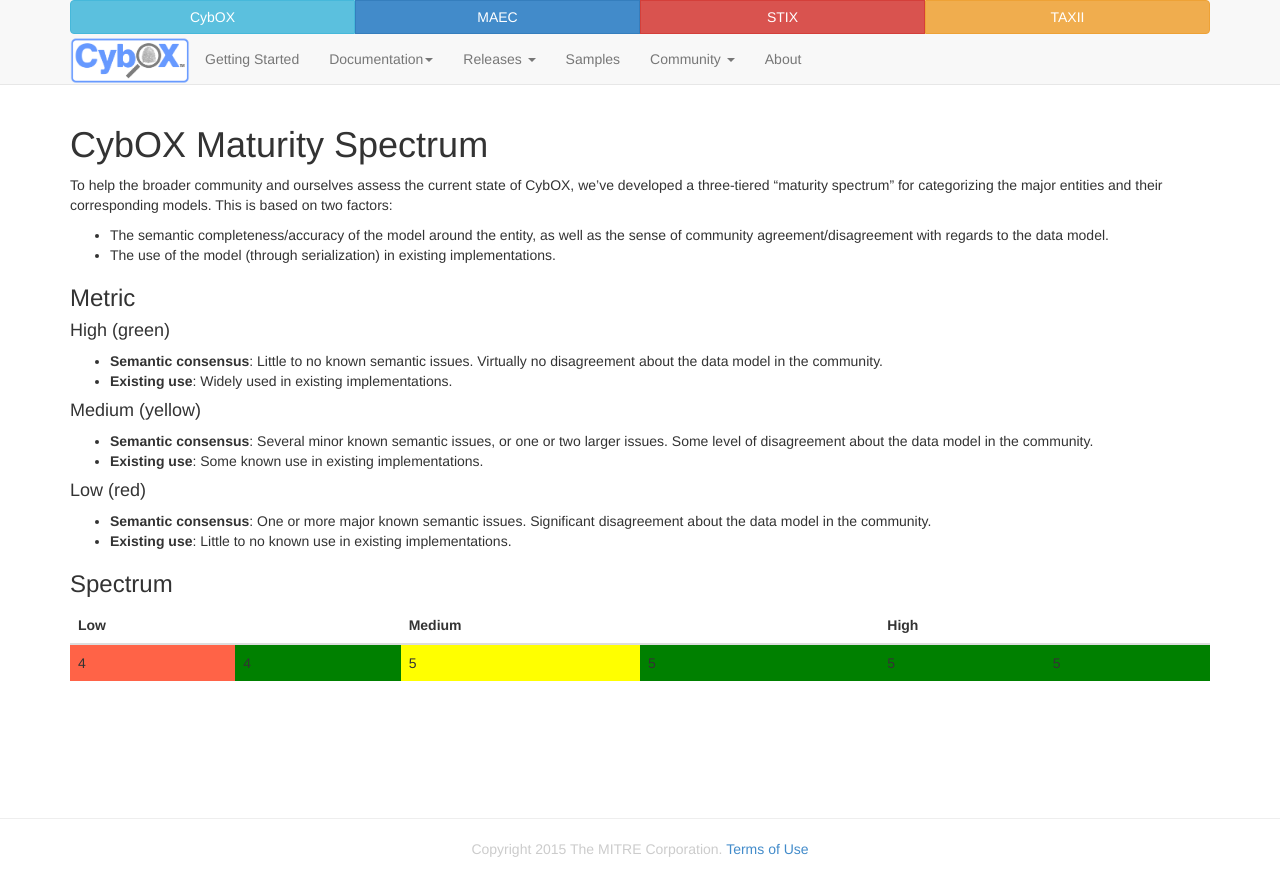
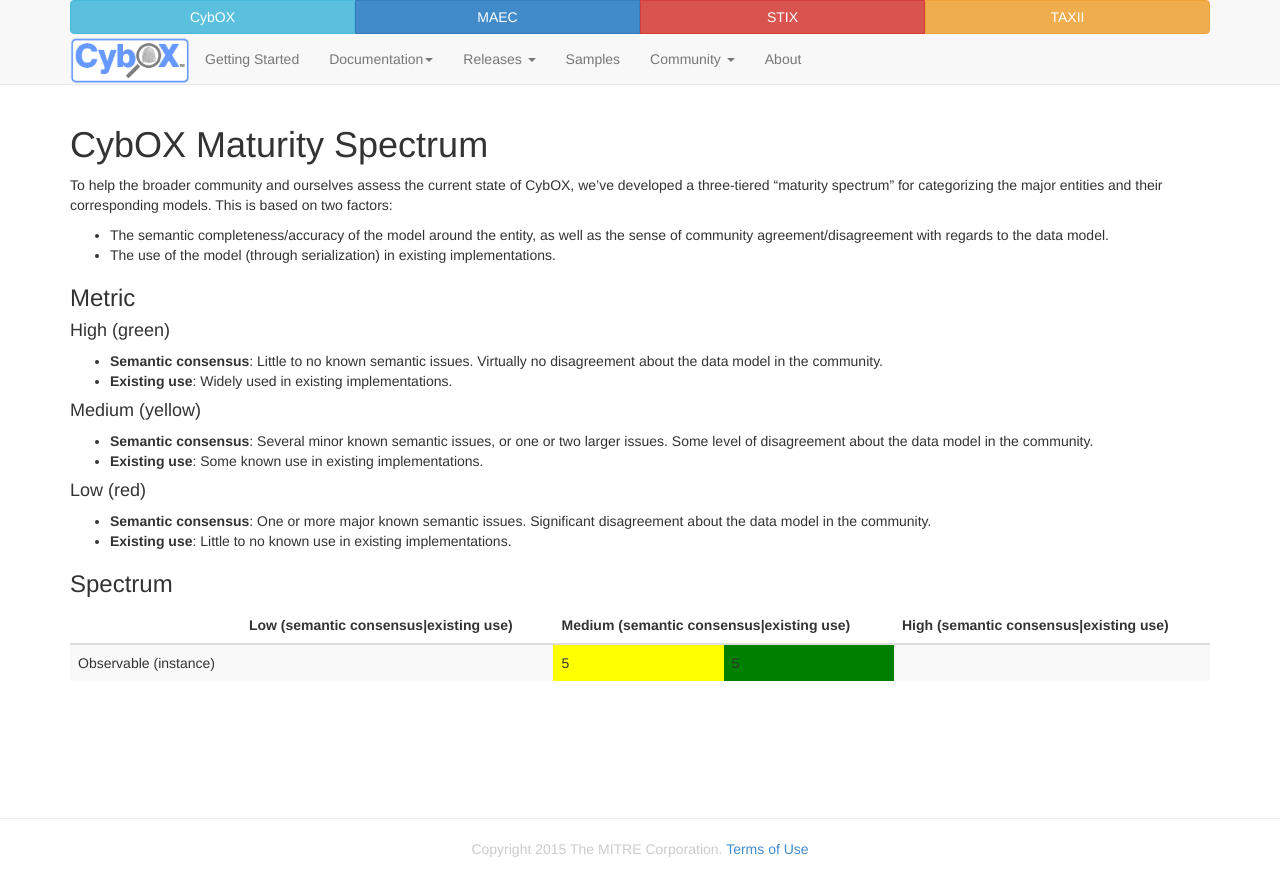
Before and after one commit to CybOXProject/cyboxproject.github.io, a Jekyll site: the page built from maturity-spectrum/index.md, in a window 1280 px wide. Shown: the top 896 px of the page. Built offline with Jekyll 4.4.1, drawn with Linux system fonts in a browser that asks for light colours; Markdown is read by kramdown in place of the engine named in the settings.

Commit message:
Updated column headings

```diff
--- a/maturity-spectrum/index.md
+++ b/maturity-spectrum/index.md
@@ -27,19 +27,19 @@
 <table>
 <thead>
 <tr>
-  <th colspan="2">Low</th>
-  <th colspan="2">Medium</th>
-  <th colspan="2">High</th>
+  <th></th>
+  <th colspan="2">Low (semantic consensus|existing use)</th>
+  <th colspan="2">Medium (semantic consensus|existing use)</th>
+  <th colspan="2">High (semantic consensus|existing use)</th>
 </tr>
 </thead>
 <tbody>
 <tr>
-  <td style="background-color: tomato;">4</td>
-  <td style="background-color: green;">4</td>
+  <td>Observable (instance)</td>
+  <td colspan="2"></td>
   <td style="background-color: yellow;">5</td>
   <td style="background-color: green;">5</td>
-  <td style="background-color: green;">5</td>
-  <td style="background-color: green;">5</td>
+  <td colspan="2"></td>
 </tr>
 </tbody>
 </table>
```
